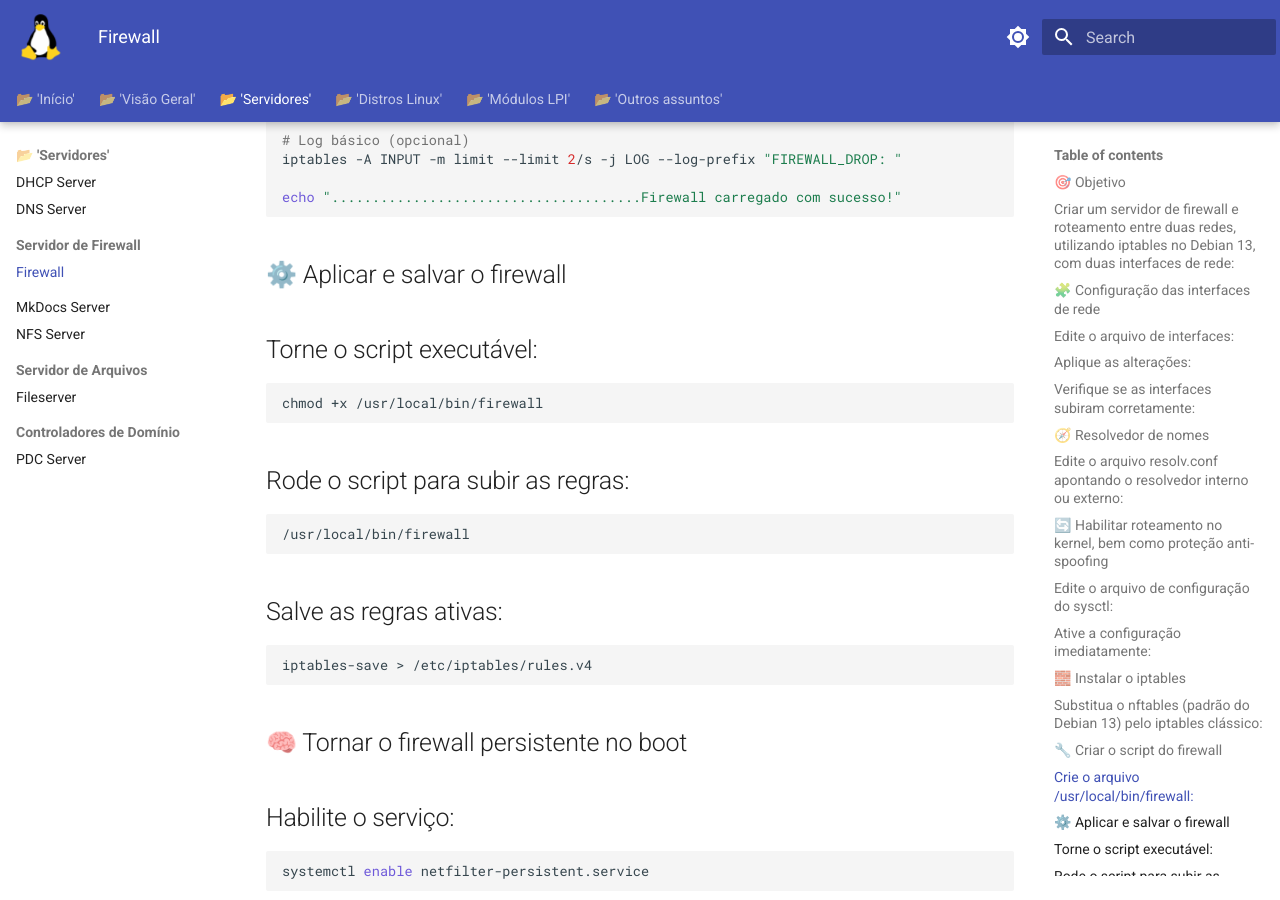
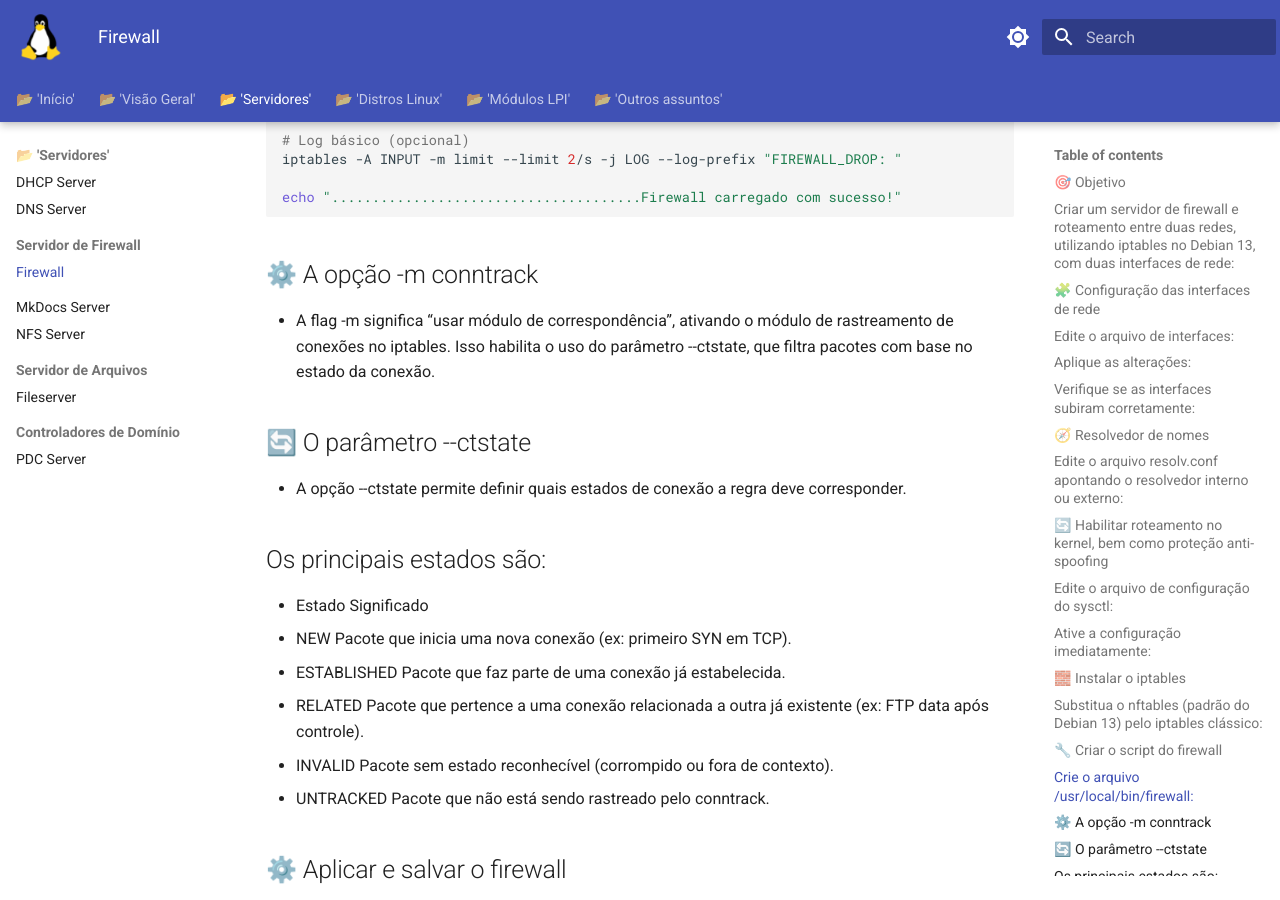
Before and after one commit to educharquero/officinas, an MkDocs documentation site: the page built from docs/Firewall.md, in a window 1280 px wide and 900 px high, scrolled down 3748 px. Built offline with MkDocs 1.6.1 and Material for MkDocs 9.7.7, drawn with Linux system fonts in a browser that asks for light colours.

Commit message:
IPTables

````diff
--- a/docs/Firewall.md
+++ b/docs/Firewall.md
@@ -177,7 +177,24 @@ iptables -A INPUT -m limit --limit 2/s -j LOG --log-prefix "FIREWALL_DROP: "
 echo "......................................Firewall carregado com sucesso!"
 ```
 
-## ⚙️ Aplicar e salvar o firewall
+## ⚙️  A opção -m conntrack
+
+* A flag -m significa “usar módulo de correspondência”, ativando o módulo de rastreamento de conexões no iptables. Isso habilita o uso do parâmetro --ctstate, que filtra pacotes com base no estado da conexão.
+
+## 🔄 O parâmetro --ctstate
+
+* A opção --ctstate permite definir quais estados de conexão a regra deve corresponder.
+
+## Os principais estados são:
+
+- Estado	Significado
+- NEW	Pacote que inicia uma nova conexão (ex: primeiro SYN em TCP).
+- ESTABLISHED	Pacote que faz parte de uma conexão já estabelecida.
+- RELATED	Pacote que pertence a uma conexão relacionada a outra já existente (ex: FTP data após controle).
+- INVALID	Pacote sem estado reconhecível (corrompido ou fora de contexto).
+- UNTRACKED	Pacote que não está sendo rastreado pelo conntrack.
+
+## ⚙️  Aplicar e salvar o firewall
 
 ## Torne o script executável:
 
````
Also changed, not shown: site/search/search_index.json.
